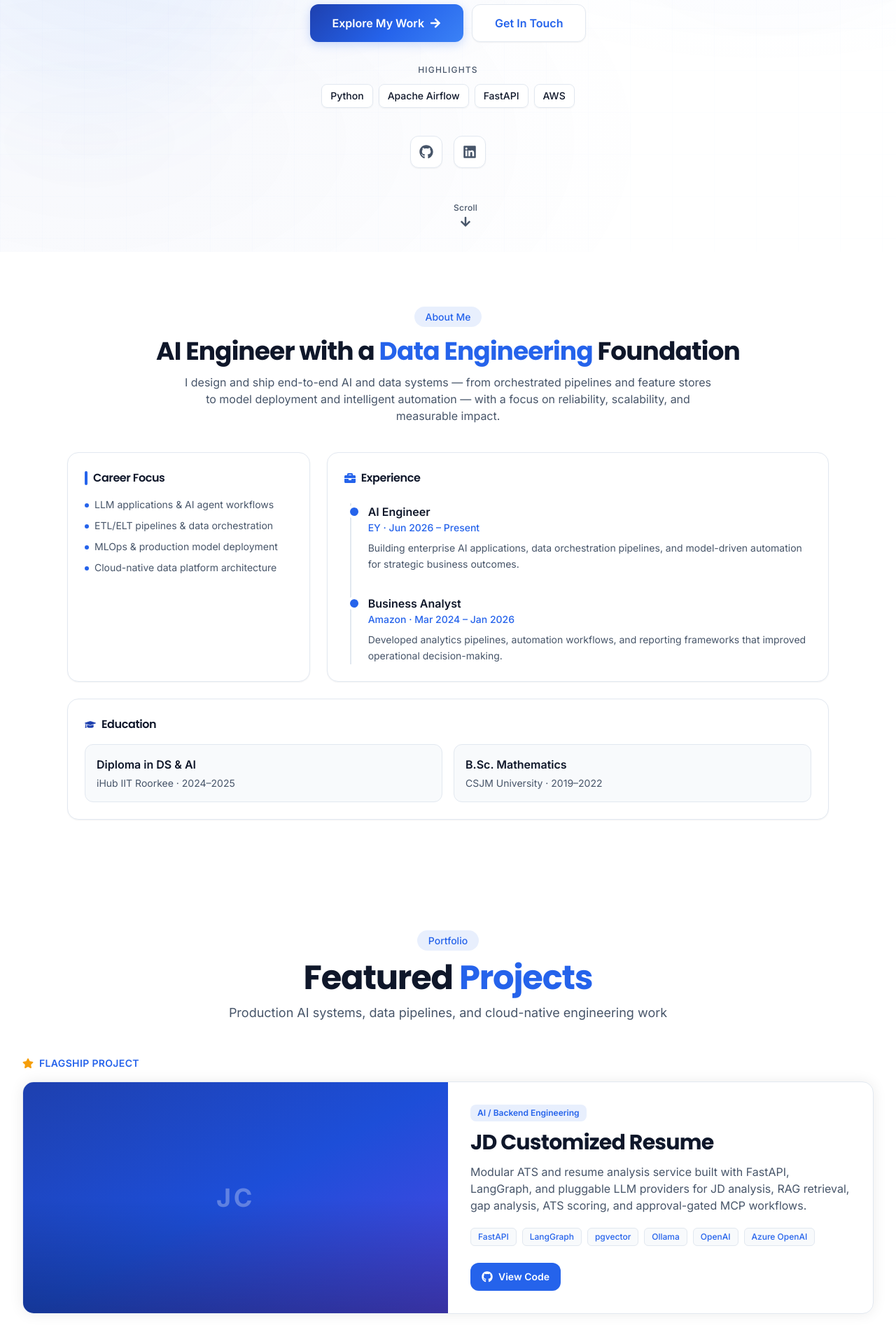
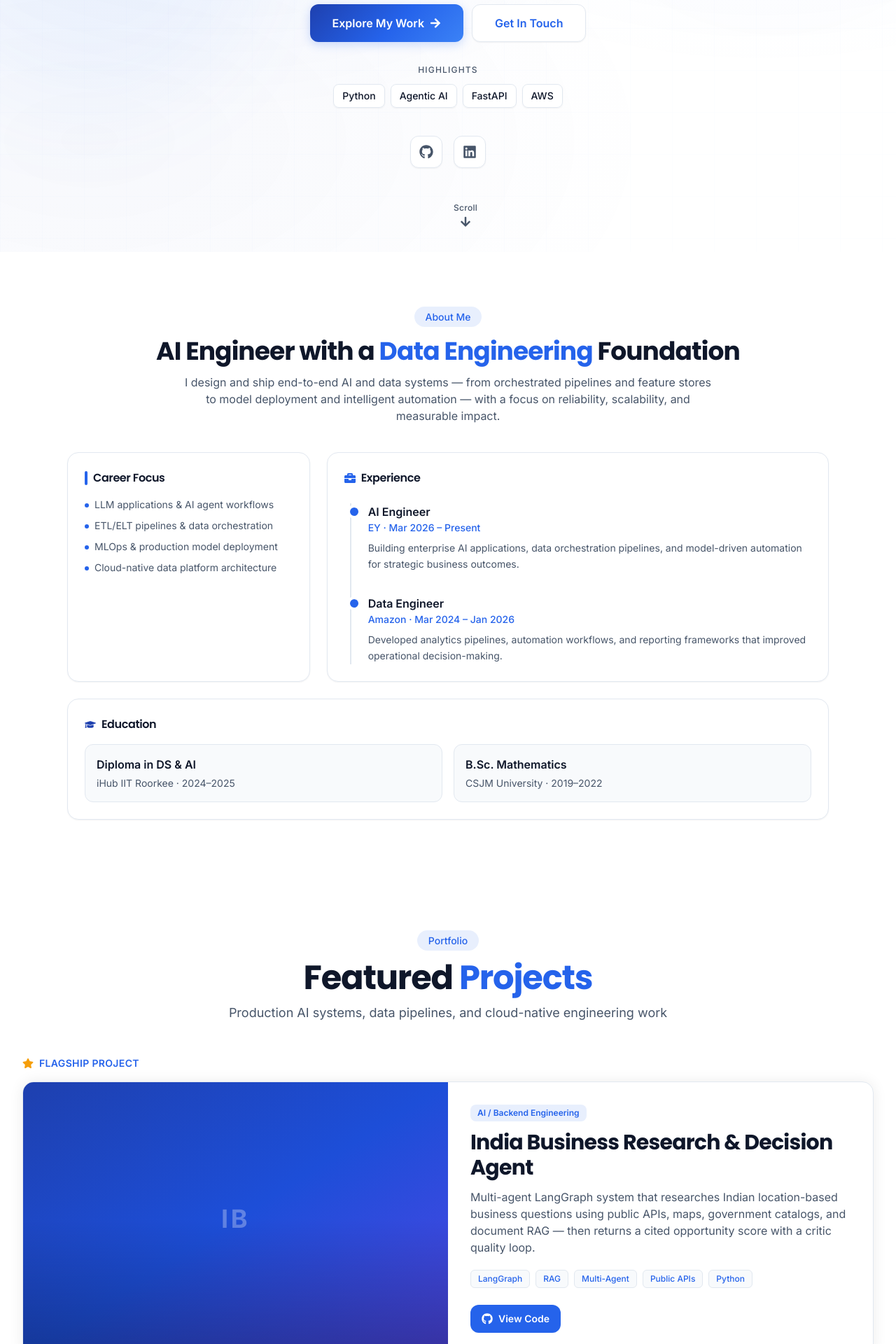
Before and after one commit to tirshiva/Analyst-Portfolio, a React (Vite) app: page / in a window 1280 px wide. Shown: the part 440-2360 px from the top of the page at 70% size. Built offline with nearby package versions, Linux system fonts and the light colour scheme.

Commit message:
project added

```diff
--- a/index.html
+++ b/index.html
@@ -5,7 +5,7 @@
   <meta charset="UTF-8" />
   <link rel="icon" type="image/svg+xml" href="/vite.svg" />
   <meta name="viewport" content="width=device-width, initial-scale=1.0" />
-  <title>Shivanshu Tiwari — AI Engineer & Data Engineering Portfolio</title>
+  <title>Shivanshu Tiwari Portfolio</title>
   <meta name="description"
     content="Portfolio of Shivanshu Tiwari, AI Engineer at EY. Explore projects in LLM applications, ETL/ELT pipelines, MLOps, Apache Airflow, and cloud data platforms." />
   <meta name="keywords"
@@ -13,7 +13,7 @@
   <meta name="author" content="Shivanshu Tiwari" />
   <link rel="canonical" href="https://analyst-portfolio-beta.vercel.app/" />
   <!-- Open Graph Meta Tags -->
-  <meta property="og:title" content="Shivanshu Tiwari — AI Engineer & Data Engineering Portfolio" />
+  <meta property="og:title" content="Shivanshu Tiwari Portfolio" />
   <meta property="og:description"
     content="AI Engineer building production AI systems, scalable data pipelines, and cloud-native platforms. Explore projects in MLOps, Airflow, and intelligent automation." />
   <meta property="og:type" content="website" />
@@ -41,7 +41,7 @@
       "email": "shivanshutiwari.ml@gmail.com",
       "address": {
         "@type": "PostalAddress",
-        "addressLocality": "Gurgaon",
+        "addressLocality": "Noida",
         "addressCountry": "IN"
       },
       "sameAs": [
--- a/src/data/profile.js
+++ b/src/data/profile.js
@@ -38,13 +38,13 @@ const profile = {
       {
         company: 'EY',
         role: 'AI Engineer',
-        duration: 'Jun 2026 – Present',
+        duration: 'Mar 2026 – Present',
         description:
           'Building enterprise AI applications, data orchestration pipelines, and model-driven automation for strategic business outcomes.'
       },
       {
         company: 'Amazon',
-        role: 'Business Analyst',
+        role: 'Data Engineer',
         duration: 'Mar 2024 – Jan 2026',
         description:
           'Developed analytics pipelines, automation workflows, and reporting frameworks that improved operational decision-making.'
@@ -73,34 +73,32 @@ const profile = {
       'MLOps'
     ],
     dataEngineering: [
-      'Apache Airflow',
       'ETL/ELT',
       'PySpark',
       'Data Modeling',
       'PostgreSQL'
     ],
-    cloud: ['AWS', 'Docker', 'CI/CD', 'FastAPI', 'REST APIs'],
+    cloud: ['AWS', 'Docker', 'FastAPI', 'REST APIs'],
     languages: ['Python', 'SQL']
   },
 
   techStack: [
     { label: 'Python' },
-    { label: 'Apache Airflow' },
+    { label: 'Agentic AI' },
     { label: 'FastAPI' },
     { label: 'AWS' }
   ],
-
   expertise: [
     'AI Systems & LLM Applications',
     'Data Pipelines & ETL/ELT',
-    'Workflow Orchestration',
+    'Multi-Agent Workflows',
     'Cloud Data Platforms',
     'MLOps & Model Deployment'
   ],
 
-  featuredProjectId: 6,
+  featuredProjectId: 7,
 
-  searchSuggestions: ['Airflow', 'MLOps', 'FastAPI', 'LangGraph', 'Python'],
+  searchSuggestions: ['MLOps', 'FastAPI', 'LangGraph', 'Python'],
 
   sections: {
     projects: {
@@ -116,7 +114,7 @@ const profile = {
   },
 
   contact: {
-    location: 'Gurgaon, India',
+    location: 'Noida, India',
     availability: 'Open to AI Engineering and Data Engineering roles',
     intro:
       'Interested in collaborating on AI systems, data pipelines, and cloud-native engineering projects.',
--- a/src/data/projects.js
+++ b/src/data/projects.js
@@ -1,4 +1,13 @@
 export const projects = [
+  {
+    id: 7,
+    title: 'India Business Research & Decision Agent',
+    description:
+      'Multi-agent LangGraph system that researches Indian location-based business questions using public APIs, maps, government catalogs, and document RAG — then returns a cited opportunity score with a critic quality loop.',
+    category: 'AI / Backend Engineering',
+    techStack: ['LangGraph', 'RAG', 'Multi-Agent', 'Public APIs', 'Python'],
+    githubLink: 'https://github.com/tirshiva/business-research-assistant'
+  },
   {
     id: 6,
     title: 'JD Customized Resume',
```
